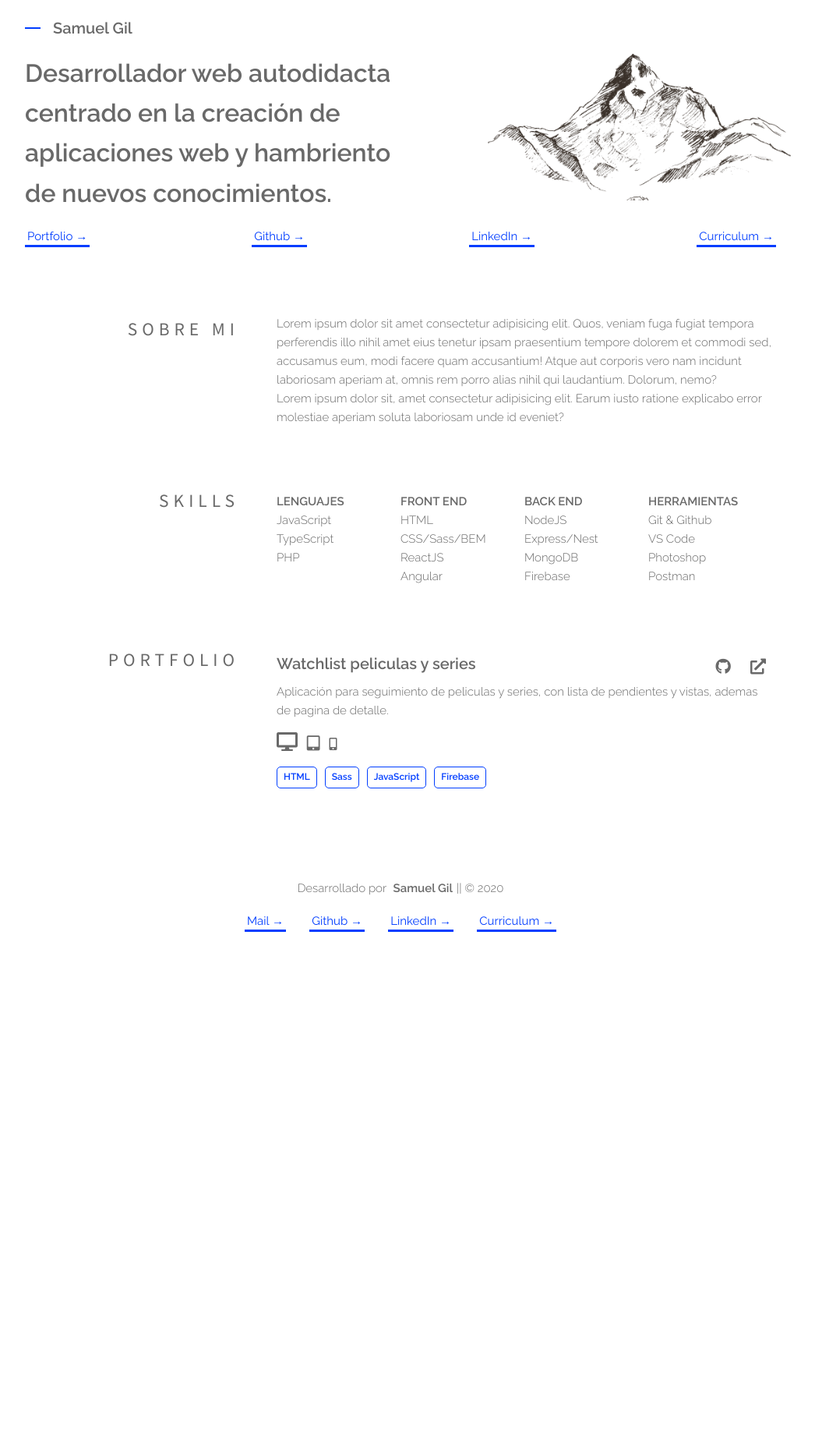
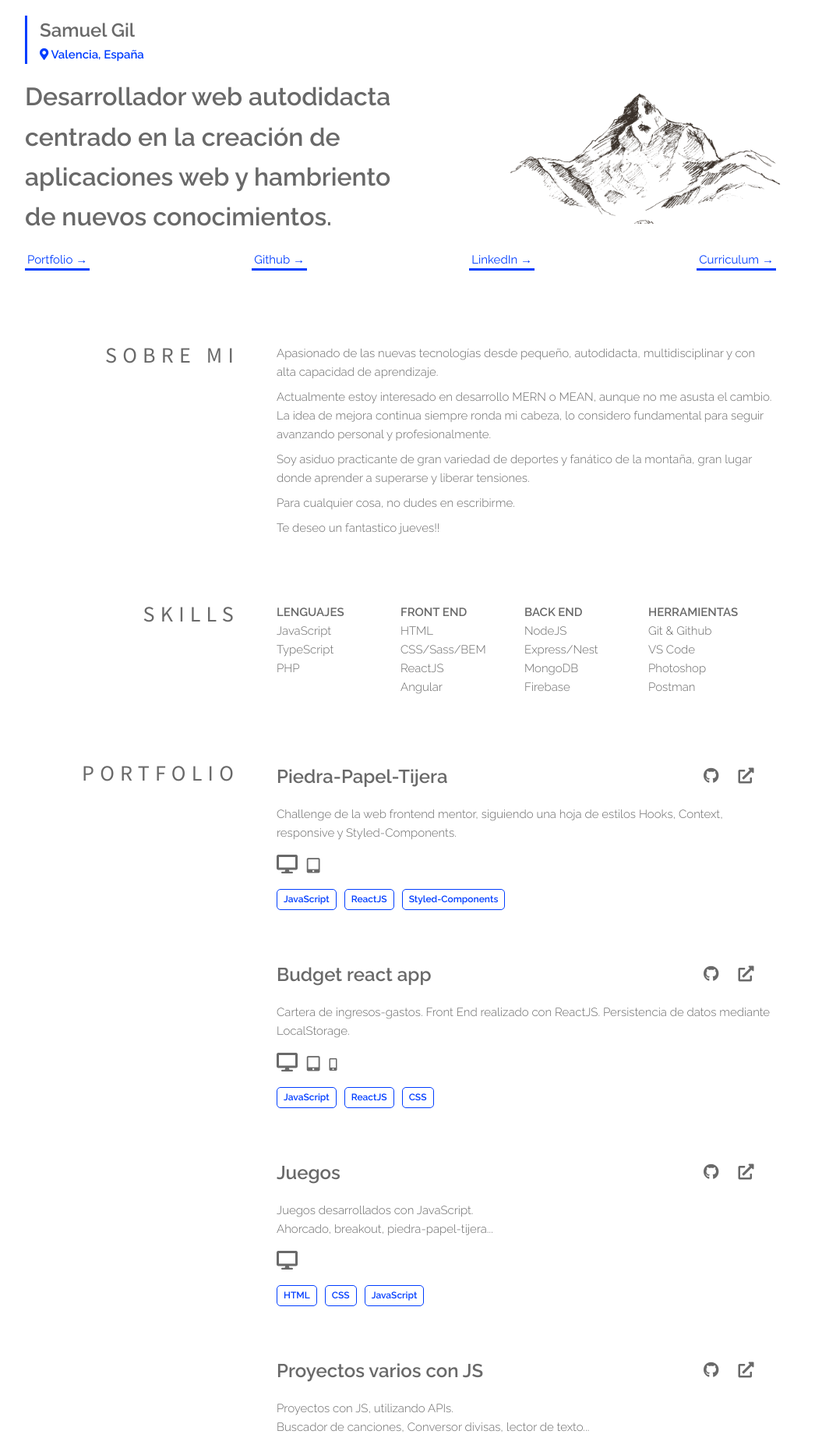
Before and after one commit to doyo91/PortfolioV2, a plain HTML site: page index.html in a window 1280 px wide. Shown: the part 20-1873 px from the top of the page at 78% size, without its empty margins (126-1172 px from the left). Before the commit the page ends 1277 px from the top, so only its background shows below. Drawn offline with Linux system fonts and the light colour scheme.

Commit message:
Header change

```diff
--- a/assets/js/main.js
+++ b/assets/js/main.js
@@ -24,5 +24,25 @@
 //   localStorage.setItem("theme", theme);
 // });
 
+// Dia descripción
+const days = [
+  "domingo",
+  "lunes",
+  "martes",
+  "miércoles",
+  "jueves",
+  "viernes",
+  "sábado",
+];
+
+let currentDay = new Date().getDay();
+document.getElementById("day").innerHTML = days[currentDay];
+
+// Año footer
+let currentYear = new Date().getFullYear();
+document.getElementsByClassName(
+  "footer__currentYear"
+)[0].innerHTML = currentYear;
+
 // SAL JS
 sal();
--- a/assets/scss/components/_card.scss
+++ b/assets/scss/components/_card.scss
@@ -19,14 +19,15 @@
   &__header {
     display: flex;
     justify-content: space-between;
-    align-items: center;
+    align-items: flex-start;
 
     &Left {
-      font-size: 2rem;
+      font-size: $h2-font-size;
     }
     &Right {
       color: inherit;
       font-size: 1.25rem;
+      min-width: 100px;
 
       i {
         margin-left: 0.25rem;
--- a/assets/scss/layout/_header.scss
+++ b/assets/scss/layout/_header.scss
@@ -17,16 +17,28 @@
   &__title {
     font-size: $h2-font-size;
     margin-bottom: $mb-2;
-    display: flex;
-    align-items: center;
+    display: grid;
+    justify-content: flex-start;
+    grid-template-areas: "line name" "line location";
     font-weight: $font-semi;
     &::before {
       content: "";
-      display: block;
-      width: 20px;
+      width: 3px;
       background-color: $alt-color;
-      height: 2px;
+      height: 100%;
       margin-right: 1rem;
+      grid-area: line;
+    }
+
+    & h1 {
+      grid-area: name;
+      font-size: $h2-font-size;
+    }
+
+    & span {
+      grid-area: location;
+      font-size: $normal-font-size;
+      color: $alt-color;
     }
   }
   &__subtitle {
@@ -41,35 +53,16 @@
 
 @media screen and (min-width: $break-medium) {
   .header {
-    padding: 40px 30px;
-    position: relative;
-    &__title {
-      font-size: $h2-font-size;
-      margin-bottom: $mb-2;
-      display: flex;
-      align-items: center;
-      font-weight: $font-semi;
-      &::before {
-        content: "";
-        display: block;
-        width: 20px;
-        background-color: $alt-color;
-        height: 2px;
-        margin-right: 1rem;
-      }
-    }
     &__subtitle {
-      font-size: $h1-font-size;
-      font-weight: $font-semi;
-      margin-bottom: $mb-2;
       width: 50%;
     }
     &__image {
       position: absolute;
       bottom: 100px;
-      right: 0;
-      width: 400px;
+      right: 15px;
+      width: 380px;
       display: block;
+      padding-left: $mb-3;
       // filter: invert(1);
     }
   }
--- a/assets/scss/layout/_sections.scss
+++ b/assets/scss/layout/_sections.scss
@@ -31,6 +31,10 @@
     font-weight: $font-default;
     color: inherit;
     text-align: left;
+
+    & p {
+      margin-top: $mb-1;
+    }
   }
 }
 
--- a/assets/scss/utilities/_variables.scss
+++ b/assets/scss/utilities/_variables.scss
@@ -30,7 +30,7 @@ $body-font: "Raleway", sans-serif;
 $title-font: "Source Sans Pro", sans-serif;
 $big-font-size: 3rem;
 $h1-font-size: 2rem;
-$h2-font-size: 1.25rem;
+$h2-font-size: 1.5rem;
 $normal-font-size: 0.938rem;
 $small-font-size: 0.75rem;
 
--- a/index.html
+++ b/index.html
@@ -35,7 +35,10 @@
           class="header__avatarImage"
         />
       </div> -->
-      <h1 class="header__title">Samuel Gil</h1>
+      <div class="header__title">
+        <h1>Samuel Gil</h1>
+        <span><i class="fas fa-map-marker-alt"></i> Valencia, España</span>
+      </div>
       <h2 class="header__subtitle">
         Desarrollador web autodidacta centrado en la creación de aplicaciones
         web y hambriento de nuevos conocimientos.
@@ -78,17 +81,21 @@
       </div>
       <div class="section-content">
         <p>
-          Lorem ipsum dolor sit amet consectetur adipisicing elit. Quos, veniam
-          fuga fugiat tempora perferendis illo nihil amet eius tenetur ipsam
-          praesentium tempore dolorem et commodi sed, accusamus eum, modi facere
-          quam accusantium! Atque aut corporis vero nam incidunt laboriosam
-          aperiam at, omnis rem porro alias nihil qui laudantium. Dolorum, nemo?
+          Apasionado de las nuevas tecnologías desde pequeño, autodidacta,
+          multidisciplinar y con alta capacidad de aprendizaje.
         </p>
         <p>
-          Lorem ipsum dolor sit, amet consectetur adipisicing elit. Earum iusto
-          ratione explicabo error molestiae aperiam soluta laboriosam unde id
-          eveniet?
+          Actualmente estoy interesado en desarrollo MERN o MEAN, aunque no me
+          asusta el cambio. La idea de mejora continua siempre ronda mi cabeza,
+          lo considero fundamental para seguir avanzando personal y
+          profesionalmente.
         </p>
+        <p>
+          Soy asiduo practicante de gran variedad de deportes y fanático de la
+          montaña, gran lugar donde aprender a superarse y liberar tensiones.
+        </p>
+        <p>Para cualquier cosa, no dudes en escribirme.</p>
+        <p>Te deseo un fantastico <span id="day"></span>!!</p>
       </div>
     </section>
     <!-- Skills -->
@@ -170,21 +177,132 @@
         <article class="card">
           <div class="card__header">
             <div class="card__headerLeft">
-              <h5 class="card__title">Watchlist peliculas y series</h5>
+              <h5 class="card__title">Piedra-Papel-Tijera</h5>
             </div>
             <div class="card__headerRight">
-              <a href="#">
+              <a
+                href="https://github.com/doyo91/rock-paper-scissors-react"
+                target="_blank"
+              >
                 <i class="fab fa-github"></i>
               </a>
-              <a href="#">
+              <a
+                href="https://doyo91.github.io/rock-paper-scissors-react/"
+                target="_blank"
+              >
                 <i class="fas fa-external-link-alt"></i>
               </a>
             </div>
           </div>
           <div class="card__body">
             <p class="card__description">
-              Aplicación para seguimiento de peliculas y series, con lista de
-              pendientes y vistas, ademas de pagina de detalle.
+              Challenge de la web frontend mentor, siguiendo una hoja de estilos
+              Hooks, Context, responsive y Styled-Components.
+            </p>
+          </div>
+          <div class="card__footer">
+            <div class="card__responsive">
+              <i class="fas fa-desktop card__iconDesktop"></i>
+              <i class="fas fa-tablet-alt card__iconTablet"></i>
+            </div>
+            <ul class="card__footerList">
+              <li>JavaScript</li>
+              <li>ReactJS</li>
+              <li>Styled-Components</li>
+            </ul>
+          </div>
+        </article>
+        <!-- Project 2 -->
+        <article class="card">
+          <div class="card__header">
+            <div class="card__headerLeft">
+              <h5 class="card__title">Budget react app</h5>
+            </div>
+            <div class="card__headerRight">
+              <a
+                href="https://github.com/doyo91/wallet-react-app"
+                target="_blank"
+              >
+                <i class="fab fa-github"></i>
+              </a>
+              <a
+                href="https://doyo91.github.io/wallet-react-app/"
+                target="_blank"
+              >
+                <i class="fas fa-external-link-alt"></i>
+              </a>
+            </div>
+          </div>
+          <div class="card__body">
+            <p class="card__description">
+              Cartera de ingresos-gastos. Front End realizado con ReactJS.
+              Persistencia de datos mediante LocalStorage.
+            </p>
+          </div>
+          <div class="card__footer">
+            <div class="card__responsive">
+              <i class="fas fa-desktop card__iconDesktop"></i>
+              <i class="fas fa-tablet-alt card__iconTablet"></i>
+              <i class="fas fa-mobile-alt card__iconMobile"></i>
+            </div>
+            <ul class="card__footerList">
+              <li>JavaScript</li>
+              <li>ReactJS</li>
+              <li>CSS</li>
+            </ul>
+          </div>
+        </article>
+        <!-- Project 3 -->
+        <article class="card">
+          <div class="card__header">
+            <div class="card__headerLeft">
+              <h5 class="card__title">Juegos</h5>
+            </div>
+            <div class="card__headerRight">
+              <a href="https://github.com/doyo91/JuegosJS" target="_blank">
+                <i class="fab fa-github"></i>
+              </a>
+              <a href="https://doyo91.github.io/JuegosJS" target="_blank">
+                <i class="fas fa-external-link-alt"></i>
+              </a>
+            </div>
+          </div>
+          <div class="card__body">
+            <p class="card__description">
+              Juegos desarrollados con JavaScript. <br />
+              Ahorcado, breakout, piedra-papel-tijera...
+            </p>
+          </div>
+          <div class="card__footer">
+            <div class="card__responsive">
+              <i class="fas fa-desktop card__iconDesktop"></i>
+            </div>
+            <ul class="card__footerList">
+              <li>HTML</li>
+              <li>CSS</li>
+              <li>JavaScript</li>
+            </ul>
+          </div>
+        </article>
+        <!-- Project 4-->
+        <article class="card">
+          <div class="card__header">
+            <div class="card__headerLeft">
+              <h5 class="card__title">Proyectos varios con JS</h5>
+            </div>
+            <div class="card__headerRight">
+              <a href="https://github.com/doyo91/JuegosJS" target="_blank">
+                <i class="fab fa-github"></i>
+              </a>
+              <a href="https://doyo91.github.io/Proyectos-JS" target="_blank">
+                <i class="fas fa-external-link-alt"></i>
+              </a>
+            </div>
+          </div>
+          <div class="card__body">
+            <p class="card__description">
+              Proyectos con JS, utilizando APIs. <br />
+              Buscador de canciones, Conversor divisas, lector de texto...
             </p>
           </div>
           <div class="card__footer">
@@ -195,9 +313,8 @@
             </div>
             <ul class="card__footerList">
               <li>HTML</li>
-              <li>Sass</li>
+              <li>CSS</li>
               <li>JavaScript</li>
-              <li>Firebase</li>
             </ul>
           </div>
         </article>
```
Also changed, not shown: assets/css/styles.min.css.
